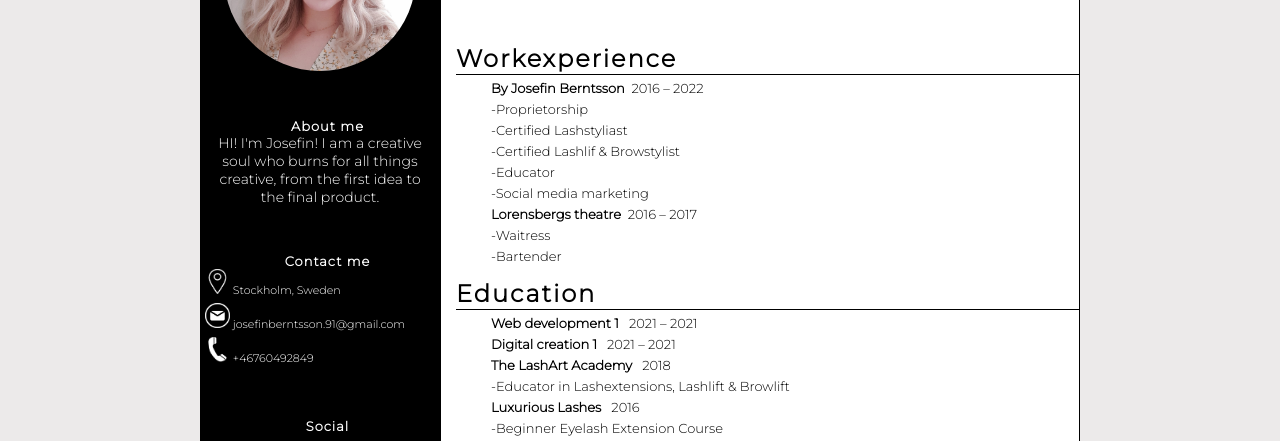
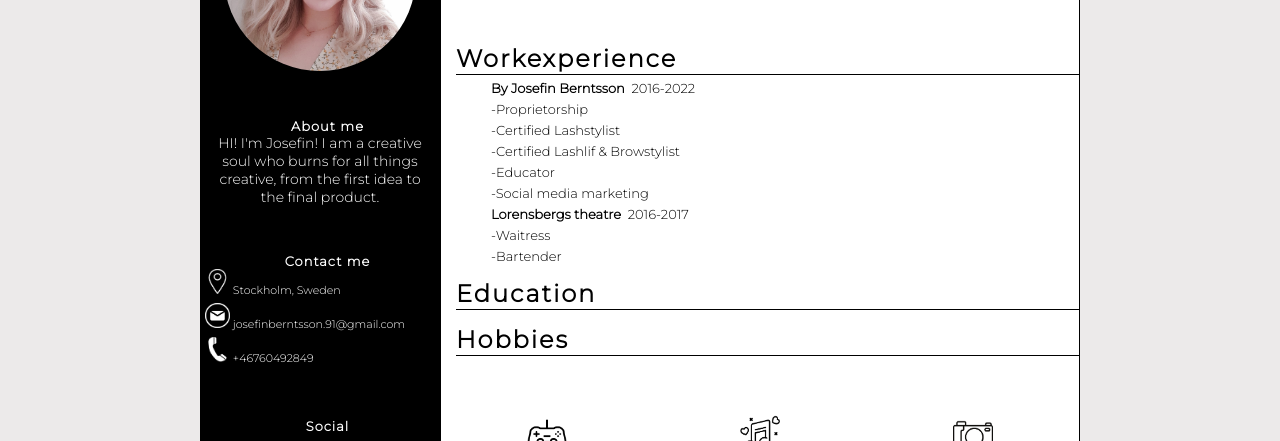
Before and after one commit to mweh-does-dev/CV, a plain HTML site: page CV.html in a window 1280 px wide. Shown: the part 181-622 px from the top of the page. Drawn offline with Linux system fonts and the light colour scheme.

Commit message:
added new files
added new CV.html
added json file
added javascript file

```diff
--- a/CV.html
+++ b/CV.html
@@ -39,22 +39,15 @@
 	 <div class="colcontainer">
 
 		<h2 class="h2work">Workexperience</h2>
+		<ul class="ul-cv"></ul>
 		<ul class="ul-cv">
-		<li><strong>By Josefin Berntsson</strong>&nbsp;  2016 &ndash; 2022</li>
-		<li>-Proprietorship</li>
-		<li>-Certified Lashstyliast</li>
-		<li>-Certified Lashlif & Browstylist</li>
-		<li>-Educator</li>
-		<li>-Social media marketing</li>
-		<li><strong>Lorensbergs theatre</strong>&nbsp; 2016 &ndash; 2017</li>
-		<li>-Waitress</li>
-		<li>-Bartender</li>
+
 	</ul>
 
 
 <h2 class="h2work">Education</h2>
 <ul class="ul-cv">
-<li><strong>Web development 1</strong> &nbsp; 2021 &ndash; 2021</li>
+<!-- <li><strong>Web development 1</strong> &nbsp; 2021 &ndash; 2021</li>
 <li><strong> Digital creation 1</strong> &nbsp; 2021 &ndash; 2021</li>
 <li><strong>The LashArt Academy</strong> &nbsp;  2018</li>
 <li>-Educator in Lashextensions, Lashlift & Browlift</li>
@@ -65,7 +58,7 @@
 <li>-Media program</li>
 <li>-Photography</li>
 <li></li>
-<li></li>
+<li></li> -->
 </ul>
 
 
@@ -105,6 +98,6 @@
 
 
 
-
+<script src="index.js"></script>
 </body>
 </html>
--- /dev/null
+++ b/index.js
@@ -0,0 +1,57 @@
+fetch("./index.json")
+.then((res) => res.json())
+.then((obj) => {console.log(obj)
+    // koppla ihop json med js
+
+
+    const workexperience = document.querySelector(".ul-cv");
+    for (let experience of obj.workexperience){
+        console.log(experience);
+
+        const titleElement = document.createElement("li");
+        titleElement.innerHTML = "<strong>" + experience.title + "</strong>" + "&nbsp; " + experience.year;
+        workexperience.append(titleElement);
+//loop för workexxperience
+
+       for (let description of experience.description){
+        const descriptionElement = document.createElement("li");
+        descriptionElement.innerHTML = description;
+        workexperience.append(descriptionElement);
+        console.log(description);
+        console.log(experience.description);
+
+       }
+//loop för description
+    }
+
+
+
+
+
+
+
+
+    const education = document.querySelector(".ul-cv");
+    for (let education of obj.education){
+        console.log(education);
+
+        const titleElement = document.createElement("li");
+        titleElement.innerHTML = "<strong>" + education.title + "</strong>" + "&nbsp; " + education.year;
+        education.append(titleElement);
+//loop för education
+
+       for (let description of obj.description){
+        const descriptionElement = document.createElement("li");
+        descriptionElement.innerHTML = description;
+        description.append(description.Element);
+
+        console.log(description);
+        console.log(education.description);
+
+       }
+//loop för description
+    }
+
+
+
+});
--- /dev/null
+++ b/index.json
@@ -0,0 +1,70 @@
+{
+    "workexperience": [
+        {
+            "title": "By Josefin Berntsson",
+            "year": "2016-2022",
+            "description":  [
+                "-Proprietorship",
+                "-Certified Lashstylist",
+                "-Certified Lashlif & Browstylist",
+                "-Educator",
+                "-Social media marketing"
+            ]
+        },
+
+        {
+            "title": "Lorensbergs theatre",
+            "year": "2016-2017",
+            "description": [
+                "-Waitress",
+                "-Bartender"
+    ]
+        }
+
+
+    ],
+
+  "education":[
+        {
+        "title": "Web development 1",
+        "year": "2021-2021"
+        },
+
+       {
+        "title": "Digital creation 1",
+        "year": "2021-2021"
+            },
+
+        {
+    "title": "The LashArt Academy",
+    "year": "2018",
+    "description": [
+        "-Educator in Lashextensions, Lashlift & Browlift"
+        ]
+        },
+
+        {
+    "title": "Luxurious Lashes",
+    "year": "2016",
+    "description": [
+    "-Beginner Eyelash Extension Course"
+        ]
+        },
+
+        {
+   "title": "Wendelsbergs Folk High School",
+   "year": "2015-2017"
+        },
+
+        {
+    "title": "Cybergymnasium",
+    "year": "2007-2010",
+    "description": [
+        "-Media program",
+        "-Photography"
+    ]
+        }
+
+  ]
+
+}
```
